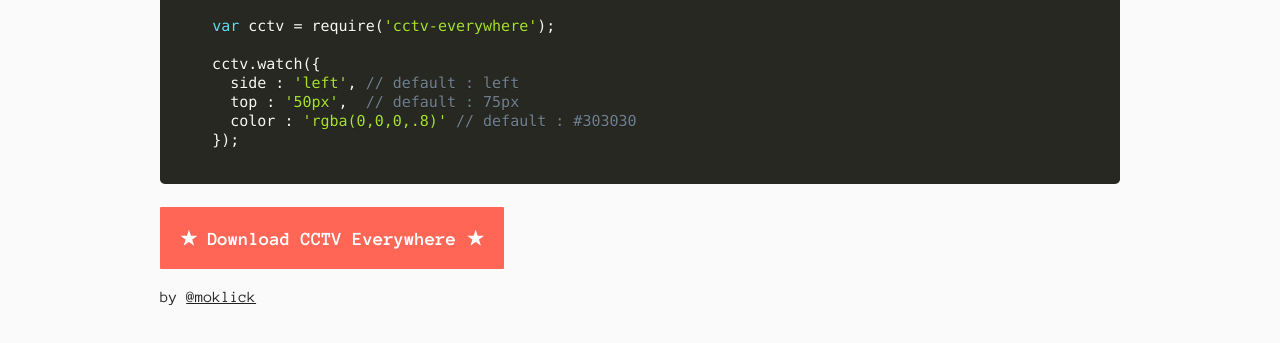
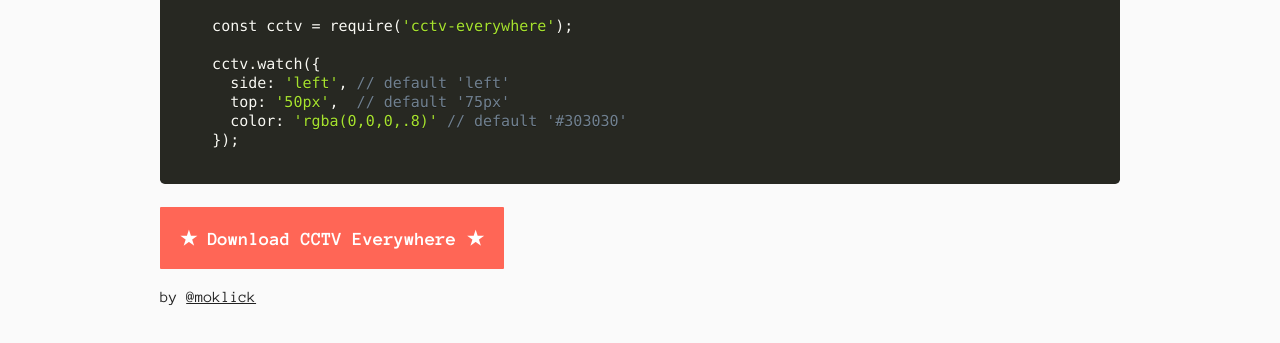
Before and after one commit to moklick/cctv-everywhere, a plain HTML site: page index.html in a window 1280 px wide. Shown: the part 347-690 px from the top of the page. Drawn offline with Linux system fonts and the light colour scheme.

Commit message:
Update index.html

```diff
--- a/index.html
+++ b/index.html
@@ -27,12 +27,12 @@
     * npm install --save cctv-everywhere
     */
 
-    var cctv = require('cctv-everywhere');
+    const cctv = require('cctv-everywhere');
 
     cctv.watch({
-      side : 'left', // default : left
-      top : '50px',  // default : 75px
-      color : 'rgba(0,0,0,.8)' // default : #303030
+      side: 'left', // default 'left'
+      top: '50px',  // default '75px'
+      color: 'rgba(0,0,0,.8)' // default '#303030'
     });
   </code></pre>
   <a class="download-btn" target="_blank" href="https://raw.githubusercontent.com/moklick/cctv-everywhere/master/cctv-everywhere.js">
```
